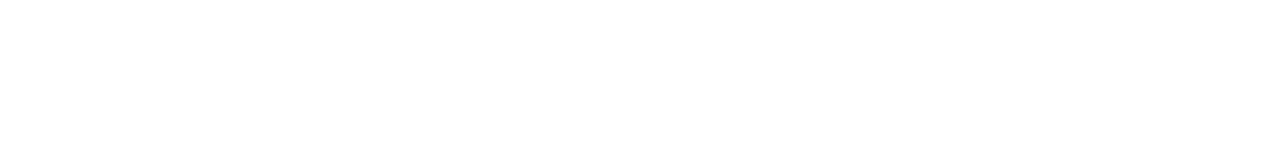
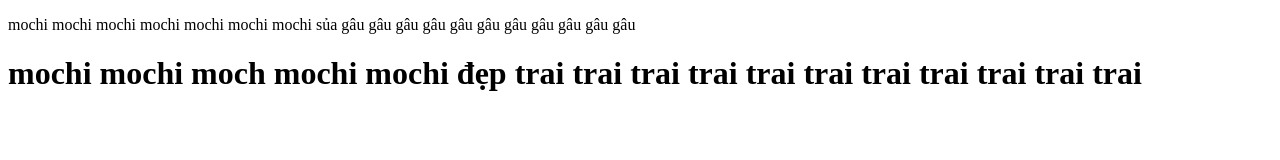
Before and after one commit to tuankien03/git_teamwork, a plain HTML site: page index.html in a window 1280 px wide. Drawn offline with Linux system fonts and the light colour scheme.

Commit message:
Mochi sủa gâu gâu

```diff
--- a/index.html
+++ b/index.html
@@ -6,6 +6,10 @@
     <title>Document</title>
 </head>
 <body>
-
+    <div class="trang">
+        <p>mochi mochi mochi mochi mochi mochi mochi sủa gâu gâu gâu gâu gâu gâu gâu gâu gâu gâu gâu</p>
+        <h1>mochi mochi moch mochi mochi đẹp trai trai trai trai trai trai trai trai trai trai trai</h1>
+    </div>
+    <div class="huy"></div>
 </body>
 </html>
```
